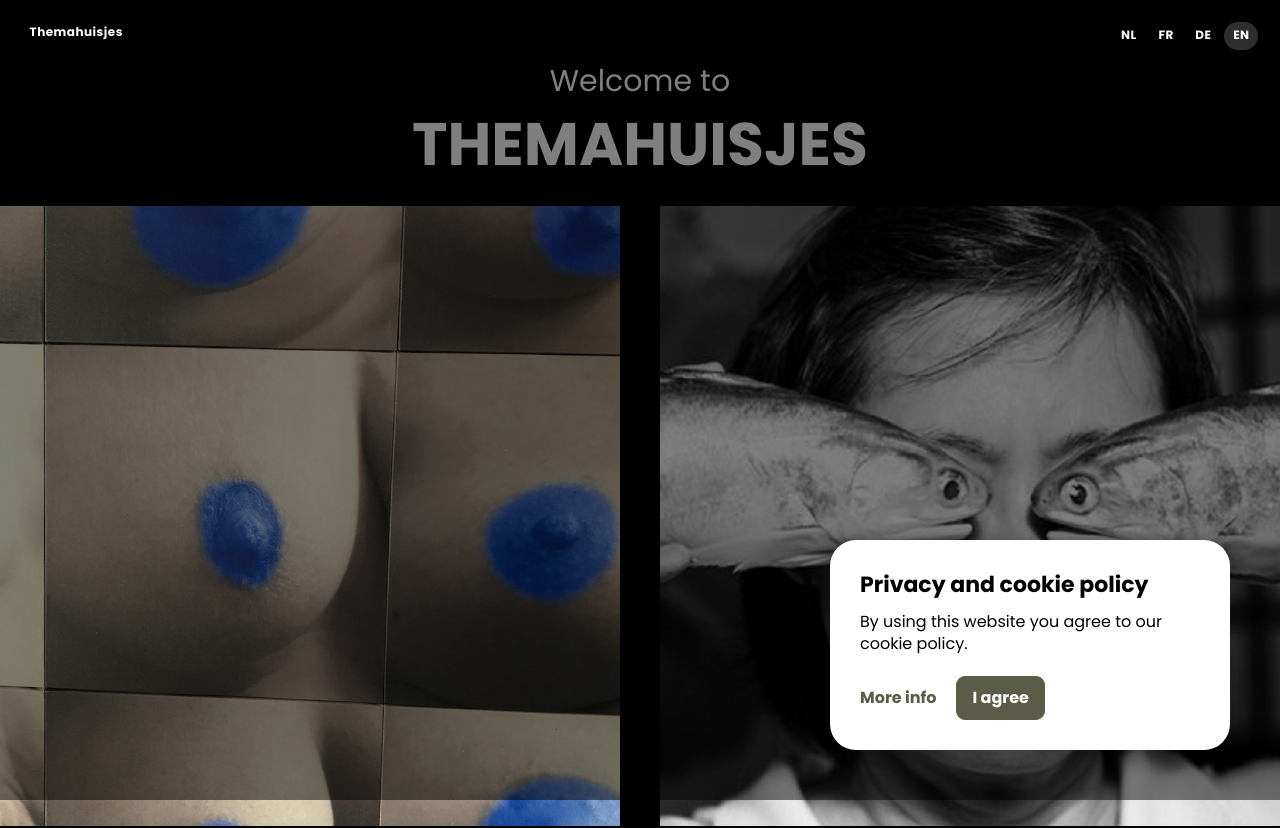
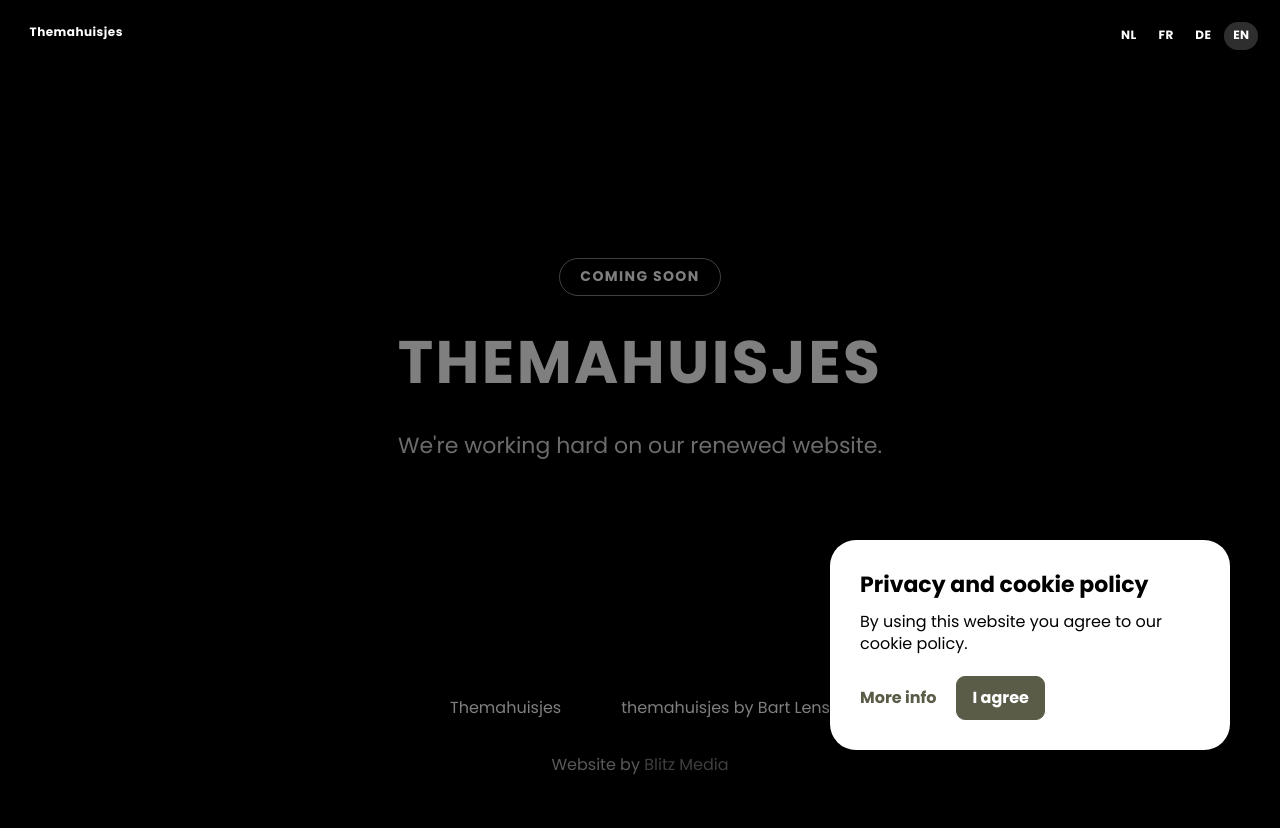
Before and after one commit to K1NGAARON/themahuisjes, a Next.js app: page /en in a window 1280 px wide. Shown: the top 828 px of the page. After the commit the page ends 800 px from the top, so only its background shows below. Built offline with nearby package versions, Linux system fonts and the light colour scheme.

Commit message:
coming soon page

```diff
--- a/src/app/[locale]/page.tsx
+++ b/src/app/[locale]/page.tsx
@@ -1,13 +1,6 @@
 import { getTranslations, setRequestLocale } from "next-intl/server";
-import { Link } from "@/i18n/navigation";
-import AnimateOnScroll from "@/components/AnimateOnScroll";
 import Footer from "@/components/Footer";
-import {
-  comingSoonHuisjes,
-  getHuisjeBannerImage,
-  huisjes,
-} from "@/data/huisjes";
-import "@/styles/home.css";
+import "@/styles/coming-soon.css";
 
 export default async function HomePage({
   params,
@@ -21,46 +14,12 @@ export default async function HomePage({
   const tc = await getTranslations("common");
 
   return (
-    <div className="section banner">
-      <AnimateOnScroll className="row flex-col center">
-        <h1>
-          {t("welcome")}
-          <br />
-          <span className="focus-heading">{t("focusHeading")}</span>
-        </h1>
-        <div className="projects-wrapper">
-          {huisjes.map((huisje) => (
-            <Link
-              key={huisje.slug}
-              href={`/huisjes/${huisje.slug}`}
-              className={`item ${huisje.themeClass}`}
-            >
-              <img
-                src={getHuisjeBannerImage(huisje.slug)}
-                alt={huisje.name}
-              />
-              <div className="content">
-                <p className="city">{huisje.city}</p>
-                <h3 className="notranslate">{huisje.name}</h3>
-                <span className="more-info">{tc("moreInfo")}</span>
-              </div>
-              <div className="overlay" />
-            </Link>
-          ))}
-          {comingSoonHuisjes.map((huisje) => (
-            <div key={huisje.slug} className="item coming-soon">
-              <img src={huisje.frontImage} alt={huisje.name} />
-              <div className="coming-soon-content">
-                {huisje.city ? <p className="city">{huisje.city}</p> : null}
-                <h3 className="notranslate">{huisje.name}</h3>
-                <span className="badge">{tc("comingSoon")}</span>
-              </div>
-              <div className="coming-soon-overlay" />
-            </div>
-          ))}
-          <div className="item large" />
-        </div>
-      </AnimateOnScroll>
+    <div className="coming-soon-page">
+      <main className="coming-soon-main">
+        <span className="badge">{tc("comingSoon")}</span>
+        <h1>{tc("siteName")}</h1>
+        <p>{t("comingSoonMessage")}</p>
+      </main>
       <Footer />
     </div>
   );
--- a/src/messages/de.json
+++ b/src/messages/de.json
@@ -1,8 +1,8 @@
 {
   "meta": {
     "home": {
-      "title": "Willkommen | Themahuisjes",
-      "description": "Entdecken Sie einzigartige thematische Ferienunterkünfte in Nieuwpoort und Hasselt."
+      "title": "Demnächst | Themahuisjes",
+      "description": "Wir arbeiten hart an unserer erneuerten Website."
     },
     "contact": {
       "title": "Kontakt | Themahuisjes",
@@ -49,7 +49,8 @@
   },
   "home": {
     "welcome": "Willkommen bei",
-    "focusHeading": "Themahuisjes"
+    "focusHeading": "Themahuisjes",
+    "comingSoonMessage": "Wir arbeiten hart an unserer erneuerten Website."
   },
   "footer": {
     "legal": "themahuisjes von Bart Lens"
--- a/src/messages/en.json
+++ b/src/messages/en.json
@@ -1,8 +1,8 @@
 {
   "meta": {
     "home": {
-      "title": "Welcome | Themahuisjes",
-      "description": "Discover unique themed holiday accommodations in Nieuwpoort and Hasselt."
+      "title": "Coming Soon | Themahuisjes",
+      "description": "We're working hard on our renewed website."
     },
     "contact": {
       "title": "Contact Us | Themahuisjes",
@@ -49,7 +49,8 @@
   },
   "home": {
     "welcome": "Welcome to",
-    "focusHeading": "Themahuisjes"
+    "focusHeading": "Themahuisjes",
+    "comingSoonMessage": "We're working hard on our renewed website."
   },
   "footer": {
     "legal": "themahuisjes by Bart Lens"
--- a/src/messages/fr.json
+++ b/src/messages/fr.json
@@ -1,8 +1,8 @@
 {
   "meta": {
     "home": {
-      "title": "Bienvenue | Themahuisjes",
-      "description": "Découvrez des hébergements de vacances thématiques uniques à Nieuwpoort et Hasselt."
+      "title": "Bientôt | Themahuisjes",
+      "description": "Nous travaillons dur sur notre site web renouvelé."
     },
     "contact": {
       "title": "Contactez-nous | Themahuisjes",
@@ -49,7 +49,8 @@
   },
   "home": {
     "welcome": "Bienvenue chez",
-    "focusHeading": "Themahuisjes"
+    "focusHeading": "Themahuisjes",
+    "comingSoonMessage": "Nous travaillons dur sur notre site web renouvelé."
   },
   "footer": {
     "legal": "themahuisjes par Bart Lens"
--- a/src/messages/nl.json
+++ b/src/messages/nl.json
@@ -1,8 +1,8 @@
 {
   "meta": {
     "home": {
-      "title": "Welkom | Themahuisjes",
-      "description": "Ontdek unieke thematische vakantieverblijven in Nieuwpoort en Hasselt."
+      "title": "Binnenkort | Themahuisjes",
+      "description": "We werken hard aan onze vernieuwde website."
     },
     "contact": {
       "title": "Neem Contact Op | Themahuisjes",
@@ -49,7 +49,8 @@
   },
   "home": {
     "welcome": "Welkom bij",
-    "focusHeading": "Themahuisjes"
+    "focusHeading": "Themahuisjes",
+    "comingSoonMessage": "We werken hard aan onze vernieuwde website."
   },
   "footer": {
     "legal": "themahuisjes door Bart Lens"
--- /dev/null
+++ b/src/styles/coming-soon.css
@@ -0,0 +1,62 @@
+body:has(.coming-soon-page) {
+    background-color: var(--black-background);
+}
+
+.coming-soon-page {
+    min-height: 100dvh;
+    display: flex;
+    flex-direction: column;
+    justify-content: center;
+    background-color: var(--black-background);
+}
+
+.coming-soon-main {
+    flex: 1;
+    display: flex;
+    flex-direction: column;
+    justify-content: center;
+    align-items: center;
+    gap: 1.5rem;
+    padding: 6rem 2rem 3rem;
+    text-align: center;
+}
+
+.coming-soon-main h1 {
+    color: var(--white);
+    font-size: var(--text-hero);
+    font-weight: 700;
+    text-transform: uppercase;
+    letter-spacing: 0.04em;
+}
+
+.coming-soon-main .badge {
+    color: var(--white);
+    font-size: var(--text-xs);
+    font-weight: 700;
+    text-transform: uppercase;
+    letter-spacing: 0.1em;
+    padding: 0.5rem 1.25rem;
+    border: 1px solid rgba(255, 255, 255, 0.5);
+    border-radius: 999px;
+}
+
+.coming-soon-main p {
+    color: rgba(255, 255, 255, 0.85);
+    font-size: var(--text-lg);
+    max-width: 32rem;
+    line-height: 1.6;
+}
+
+.coming-soon-page .footer {
+    background-color: var(--black-background);
+    margin-top: auto;
+}
+
+.coming-soon-page .footer .row {
+    justify-content: center;
+    margin: 1.5rem auto;
+}
+
+.coming-soon-page .footer .made-by {
+    padding-bottom: 1.5rem;
+}
```
